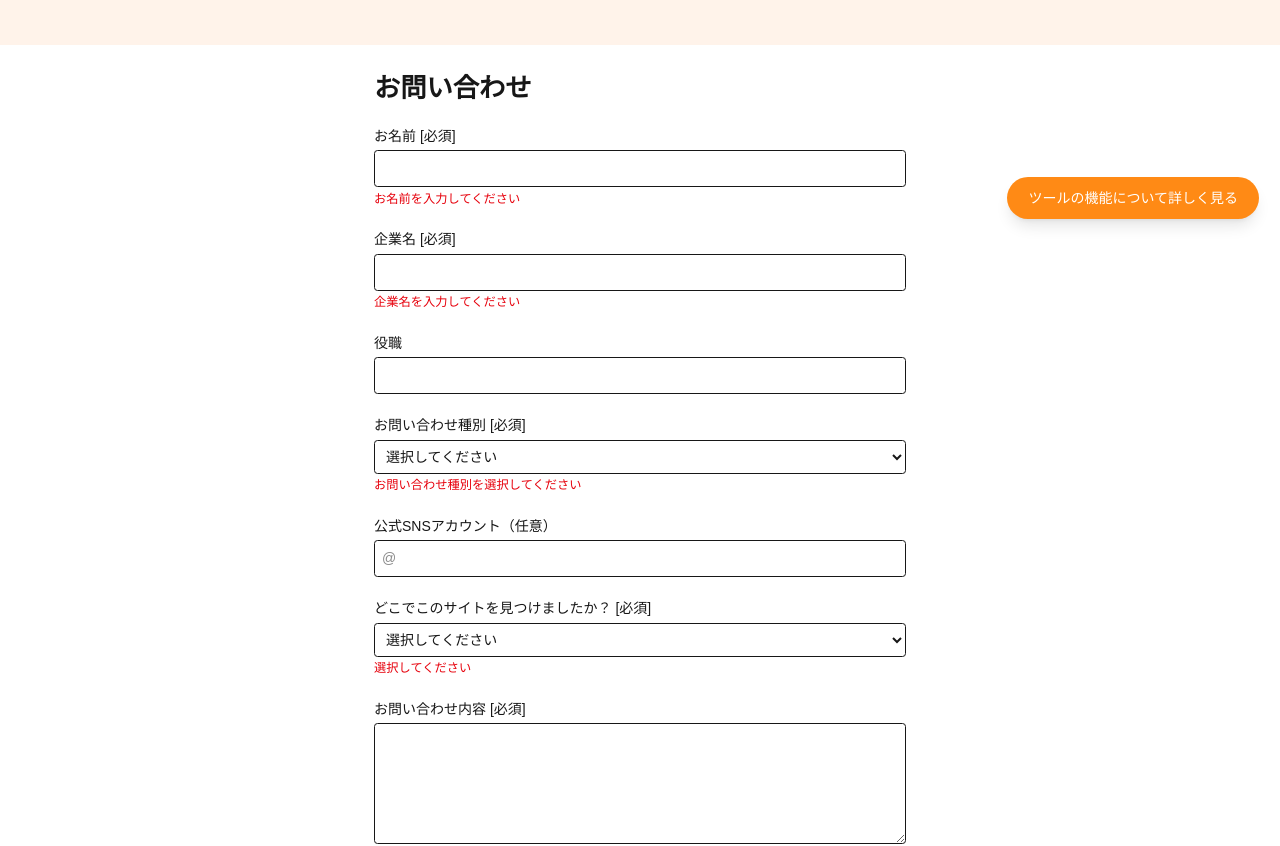
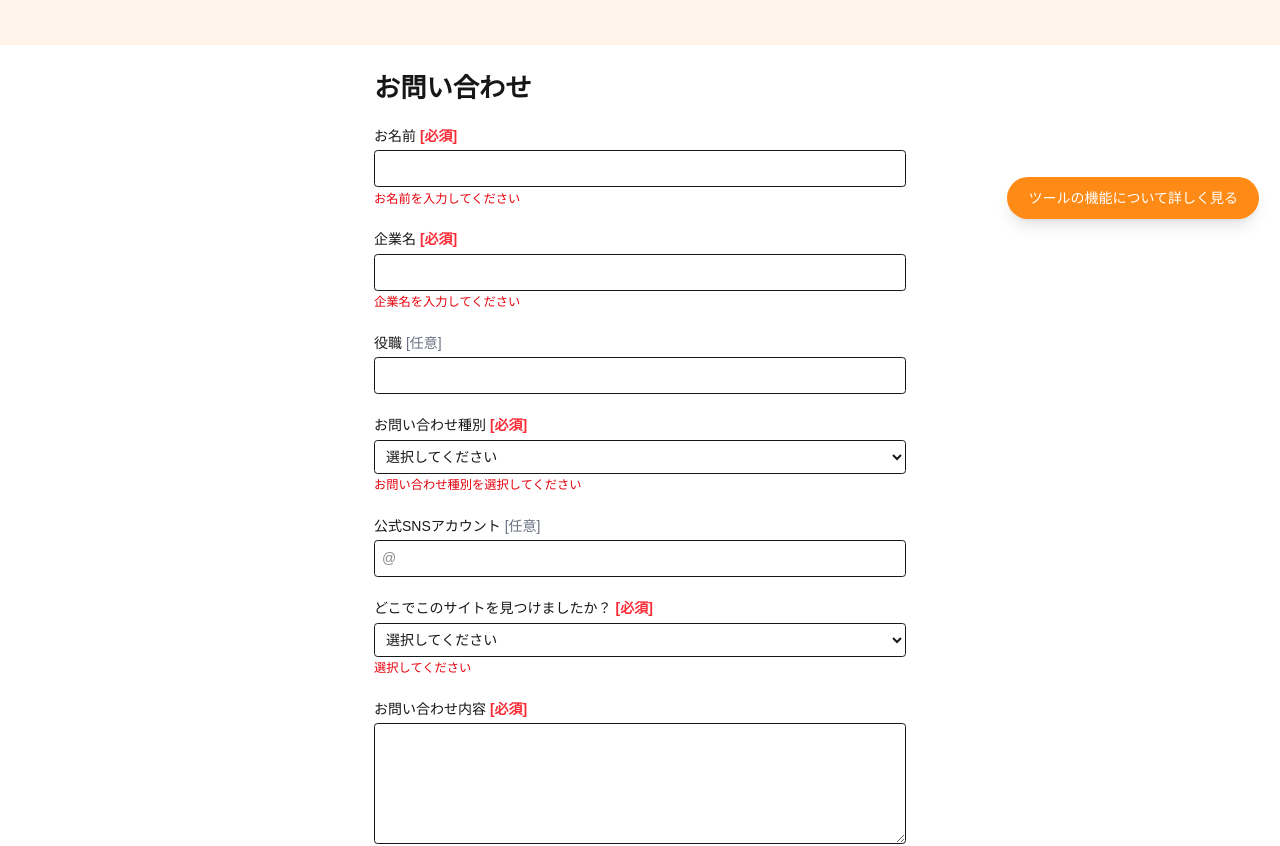
Before and after one commit to mogcia-app/signal-hp, a Next.js app: page /contact in a window 1280 px wide. Shown: the part 560-1406 px from the top of the page. Built offline with nearby package versions, Linux system fonts and the light colour scheme.

Commit message:
マージン

```diff
--- a/src/app/contact/page.tsx
+++ b/src/app/contact/page.tsx
@@ -36,41 +36,41 @@ export default function ContactPage() {
         >
          {/* お名前 */}
 <div>
-            <label className="block mb-1 font-medium">お名前 [必須]</label>
+  <label className="block mb-1 font-medium">
+    お名前 <span className="text-red-500 font-semibold">[必須]</span>
+  </label>
   <input
     name="お名前"
     type="text"
     data-formrun-required
     className="w-full border rounded p-2"
   />
-            <div
-              data-formrun-show-if-error="お名前"
-              className="text-red-600 text-sm mt-1"
-            >
+  <div data-formrun-show-if-error="お名前" className="text-red-600 text-sm mt-1">
     お名前を入力してください
   </div>
 </div>
 
 {/* 企業名 */}
 <div>
-            <label className="block mb-1 font-medium">企業名 [必須]</label>
+  <label className="block mb-1 font-medium">
+    企業名 <span className="text-red-500 font-semibold">[必須]</span>
+  </label>
   <input
     name="企業名"
     type="text"
     data-formrun-required
     className="w-full border rounded p-2"
   />
-            <div
-              data-formrun-show-if-error="企業名"
-              className="text-red-600 text-sm mt-1"
-            >
+  <div data-formrun-show-if-error="企業名" className="text-red-600 text-sm mt-1">
     企業名を入力してください
   </div>
 </div>
 
 {/* 役職 */}
 <div>
-            <label className="block mb-1 font-medium">役職</label>
+  <label className="block mb-1 font-medium">
+    役職 <span className="text-gray-500">[任意]</span>
+  </label>
   <input
     name="役職"
     type="text"
@@ -80,7 +80,9 @@ export default function ContactPage() {
 
 {/* お問い合わせ種別 */}
 <div>
-            <label className="block mb-1 font-medium">お問い合わせ種別 [必須]</label>
+  <label className="block mb-1 font-medium">
+    お問い合わせ種別 <span className="text-red-500 font-semibold">[必須]</span>
+  </label>
   <select
     name="お問い合わせ種別"
     data-formrun-required
@@ -88,21 +90,21 @@ export default function ContactPage() {
   >
     <option value="">選択してください</option>
     <option value="ツールについて質問">ツールについて質問</option>
+    <option value="資料請求">資料請求</option>
     <option value="見積・導入相談">見積・導入相談</option>
     <option value="パートナー提携">パートナー提携</option>
     <option value="その他">その他</option>
   </select>
-            <div
-              data-formrun-show-if-error="お問い合わせ種別"
-              className="text-red-600 text-sm mt-1"
-            >
+  <div data-formrun-show-if-error="お問い合わせ種別" className="text-red-600 text-sm mt-1">
     お問い合わせ種別を選択してください
   </div>
 </div>
 
 {/* 公式SNSアカウント */}
 <div>
-            <label className="block mb-1 font-medium">公式SNSアカウント（任意）</label>
+  <label className="block mb-1 font-medium">
+    公式SNSアカウント <span className="text-gray-500">[任意]</span>
+  </label>
   <input
     name="公式SNSアカウント"
     type="text"
@@ -113,7 +115,9 @@ export default function ContactPage() {
 
 {/* どこで見つけた？ */}
 <div>
-            <label className="block mb-1 font-medium">どこでこのサイトを見つけましたか？ [必須]</label>
+  <label className="block mb-1 font-medium">
+    どこでこのサイトを見つけましたか？ <span className="text-red-500 font-semibold">[必須]</span>
+  </label>
   <select
     name="流入経路"
     data-formrun-required
@@ -125,27 +129,23 @@ export default function ContactPage() {
     <option value="知人の紹介">知人の紹介</option>
     <option value="その他">その他</option>
   </select>
-            <div
-              data-formrun-show-if-error="流入経路"
-              className="text-red-600 text-sm mt-1"
-            >
+  <div data-formrun-show-if-error="流入経路" className="text-red-600 text-sm mt-1">
     選択してください
   </div>
 </div>
 
 {/* お問い合わせ内容 */}
 <div>
-            <label className="block mb-1 font-medium">お問い合わせ内容 [必須]</label>
+  <label className="block mb-1 font-medium">
+    お問い合わせ内容 <span className="text-red-500 font-semibold">[必須]</span>
+  </label>
   <textarea
     name="お問い合わせ内容"
     data-formrun-required
     className="w-full border rounded p-2"
     rows={5}
   ></textarea>
-            <div
-              data-formrun-show-if-error="お問い合わせ内容"
-              className="text-red-600 text-sm mt-1"
-            >
+  <div data-formrun-show-if-error="お問い合わせ内容" className="text-red-600 text-sm mt-1">
     お問い合わせ内容を入力してください
   </div>
 </div>
@@ -159,15 +159,13 @@ export default function ContactPage() {
       data-formrun-required
       className="mr-2"
     />
-              私はロボットではありません [必須]
+    私はロボットではありません <span className="text-red-500 font-semibold">[必須]</span>
   </label>
-            <div
-              data-formrun-show-if-error="私はロボットではありません"
-              className="text-red-600 text-sm mt-1"
-            >
+  <div data-formrun-show-if-error="私はロボットではありません" className="text-red-600 text-sm mt-1">
     確認にチェックを入れてください
   </div>
 </div>
+
 
           {/* bot対策 */}
           <div
--- a/src/app/partners/page.tsx
+++ b/src/app/partners/page.tsx
@@ -25,7 +25,7 @@ export default function PartnerPage() {
             <img
               src="/images/0000.svg"
               alt="パートナー制度イメージ"
-              className="w-[500px] max-w-full h-auto rounded-lg"
+              className="w-full sm:w-96 md:w-[500px] h-auto rounded-lg"
             />
           </div>
         </div>
@@ -59,7 +59,7 @@ export default function PartnerPage() {
     <img
       src="/images/1111.svg"
       alt="紹介制度イメージ"
-      className="w-[400px] max-w-full h-auto rounded-lg"
+      className="w-1/3 sm:w-2/3 md:w-[400px] h-auto rounded-lg"
     />
   </div>
 
@@ -73,7 +73,7 @@ export default function PartnerPage() {
       <img
         src="/images/2222.svg"
         alt="販売パートナー制度"
-        className="w-[500px] max-w-full h-auto rounded-lg"
+        className="w-1/3 sm:w-2/3 md:w-[400px] h-auto rounded-lg"
       />
     </div>
 
@@ -131,7 +131,7 @@ export default function PartnerPage() {
       <img
         src="/images/3333.svg"
         alt="パートナー提携イメージ"
-        className="w-[500px] max-w-full h-auto rounded-lg"
+         className="w-1/3 sm:w-2/3 md:w-[400px] h-auto rounded-lg"
       />
     </div>
 
--- a/src/app/privacy/page.tsx
+++ b/src/app/privacy/page.tsx
@@ -1,6 +1,6 @@
 export default function PrivacyPolicyPage() {
   return (
-   <div className="max-w-4xl mx-auto py-40 px-6">
+   <div className="max-w-4xl mx-auto py-30 px-6">
       <h1 className="text-3xl font-bold mb-8">プライバシーポリシー</h1>
       <div className="space-y-6 text-gray-700 leading-relaxed">
         <p>
--- a/src/app/terms/page.tsx
+++ b/src/app/terms/page.tsx
@@ -1,6 +1,6 @@
 export default function TermsPage() {
   return (
-    <div className="max-w-4xl mx-auto py-40 px-6">
+    <div className="max-w-4xl mx-auto py-30 px-6">
       <h1 className="text-3xl font-bold mb-8">利用規約</h1>
       <div className="space-y-6 text-gray-700 leading-relaxed">
         <p>
```
Lines whose indentation alone changed are shown as unchanged.
